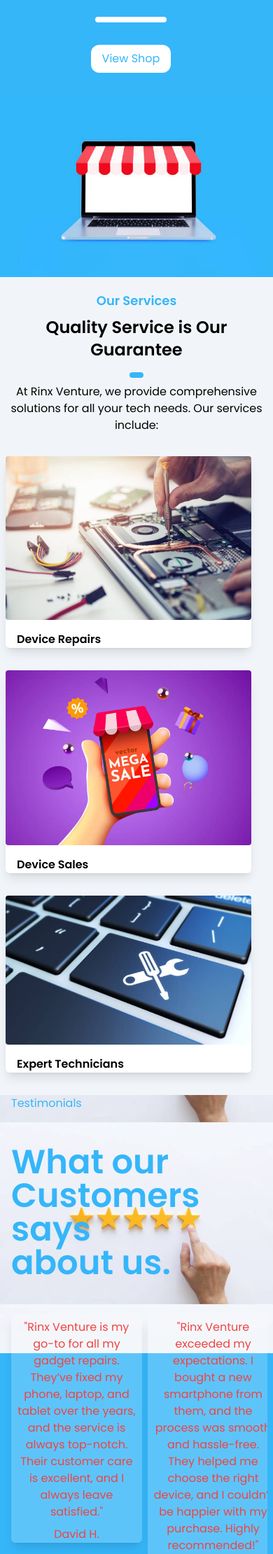
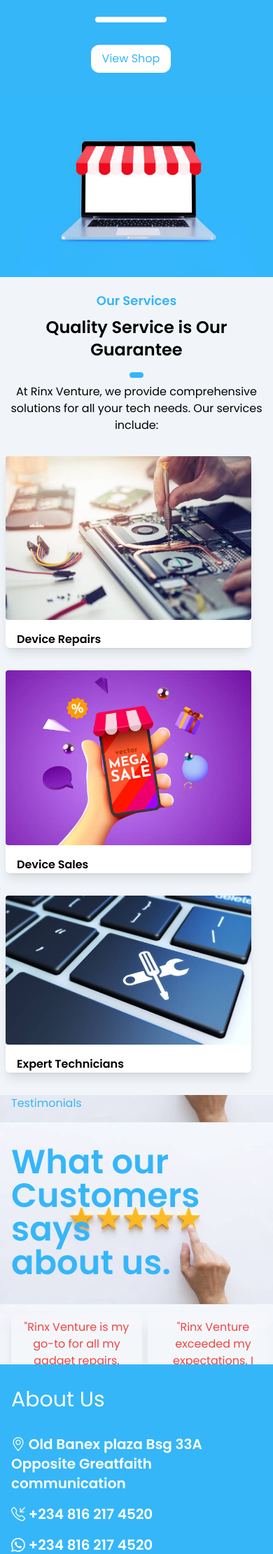
Before and after one commit to Stephen842/E-commerce, a Django app: page /phone-repair/ in a window 390 px wide. Shown: the part 3237-5458 px from the top of the page at 70% size. Run offline with Django 5.2, Linux system fonts and the light colour scheme; style sheets or scripts are compiled from the project's sources; some libraries are stand-ins or nearby versions.

Commit message:
I am still working on the footer aspect of the phone repair page, achieving 85% workdone

```diff
--- a/market/shop/static/repair.css
+++ b/market/shop/static/repair.css
@@ -1,3 +1,5 @@
+
+
 .nav{
     background-image: url(repair2.jpg);
     background-repeat: no-repeat;
@@ -31,5 +33,5 @@
 
   footer{
     background-color: #35b6f9;
-    height: 90vh;
+    background-size: cover;
   }
--- a/market/shop/templates/pages/phone.html
+++ b/market/shop/templates/pages/phone.html
@@ -129,11 +129,7 @@
             </div>
         </header>
 
-        <!-- This is for the whatsapp call to action button -->
-        <script src="https://static.elfsight.com/platform/platform.js" data-use-service-core defer></script>
-        <div class="elfsight-app-54c7cf36-5f68-4b49-8e08-05dad510663b" data-elfsight-app-lazy></div>
-
-        <section>
+        <section class='relative'>
             <div>
                 <div class='text-center mt-[5%]'>
                     <h2 class='text-lg text-[#35b6f9] font-bold mb-2'> About Us </h2>
@@ -239,7 +235,7 @@
                 </div>
             </div>
 
-            <div class='testimony mt-8 block lg:flex justify-between mb-8'>
+            <div class='testimony mt-8 block lg:flex justify-between mb-12'>
                 <div class='m-8 ml-4 md:ml-16'>
                     <h2 class='text-[#35b6f9]'> Testimonials </h2>
                     <h2 class='whitespace-pre-line mb-8 text-5xl text-[#35b6f9] font-extrabold'>
@@ -249,8 +245,8 @@
                     </h2>
                 </div>
                 <div class='mt-12 w-[100%] lg:w-[80%] mb-8'>
-                    <div class='carousel flex overflow-x-auto font-magnolia text-red-500 m-2 mb-4 '>
-                        <div class='w-[50%] h-[70%] md:w-[30%]  md:h-[40%] bg-white bg-opacity-20 shadow-lg mb-2 ml-2 rounded-md flex-none'>
+                    <div class='carousel flex overflow-x-auto text-red-500 m-2 mb-8 '>
+                        <div class='w-[50%] h-[70%] md:w-[30%]  md:h-[40%] bg-white bg-opacity-20 shadow-lg mb-4 ml-2 rounded-md flex-none'>
                             <div class = 'justify-center items-center h-full'>
                                 <p class='p-2 text-center'>
                                     "Rinx Venture is my go-to for all my gadget repairs. They’ve fixed my phone, laptop, and tablet over the years, and the service is always top-notch. Their customer care is excellent, and I always leave satisfied."
@@ -258,7 +254,7 @@
                                 <h2 class='text-center'>  David H. </h2>
                             </div>
                         </div>
-                        <div class='w-[50%] h-[70%] md:w-[30%]  md:h-[40%] bg-white bg-opacity-20 shadow-lg mb-2 ml-2 rounded-md flex-none'>
+                        <div class='w-[50%] h-[70%] md:w-[30%]  md:h-[40%] bg-white bg-opacity-20 shadow-lg mb-4 ml-2 rounded-md flex-none'>
                             <div class = 'justify-center items-center h-full'>
                                 <p class='p-2 text-center'>
                                     "Rinx Venture exceeded my expectations. I bought a new smartphone from them, and the process was smooth and hassle-free. They helped me choose the right device, and I couldn’t be happier with my purchase. Highly recommended!"
@@ -266,7 +262,7 @@
                                 <h2 class='text-center'> Sarah L. </h2>
                             </div>
                         </div>
-                        <div class='w-[50%] h-[70%] md:w-[30%]  md:h-[40%] bg-white bg-opacity-20 shadow-lg mb-2 ml-2 rounded-md flex-none'>
+                        <div class='w-[50%] h-[70%] md:w-[30%]  md:h-[40%] bg-white bg-opacity-20 shadow-lg mb-4 ml-2 rounded-md flex-none'>
                             <div class = 'justify-center items-center h-full'>
                                 <p class='p-2 text-center'>
                                     "I was impressed by how quickly Rinx Venture repaired my cracked phone screen. The service was not only fast but also of high quality. My phone looks and works like new!"
@@ -274,7 +270,7 @@
                                 <h2 class='text-center'>  Sophia W. </h2>
                             </div>
                         </div>
-                        <div class='w-[50%] h-[70%] md:w-[30%]  md:h-[40%] bg-white bg-opacity-20 shadow-lg mb-2 ml-2 rounded-md flex-none'>
+                        <div class='w-[50%] h-[70%] md:w-[30%]  md:h-[40%] bg-white bg-opacity-20 shadow-lg mb-4 ml-2 rounded-md flex-none'>
                             <div class = 'justify-center items-center h-full'>
                                 <p class='p-2 text-center'>
                                     "I bought a tablet from Rinx Venture and later returned for a repair on my old laptop. Both experiences were fantastic. They are knowledgeable, and they really care about customer satisfaction."
@@ -282,7 +278,7 @@
                                 <h2 class='text-center'> Daniel M. </h2>
                             </div>
                         </div>
-                        <div class='w-[50%] h-[70%] md:w-[30%]  md:h-[40%] bg-white bg-opacity-20 shadow-lg mb-2 ml-2 rounded-md flex-none'>
+                        <div class='w-[50%] h-[70%] md:w-[30%]  md:h-[40%] bg-white bg-opacity-20 shadow-lg mb-4 ml-2 rounded-md flex-none'>
                             <div class = 'justify-center items-center h-full'>
                                 <p class='p-2 text-center'>
                                     "I’ve used Rinx Venture multiple times for phone repairs, and they never disappoint. The technicians are knowledgeable and friendly, and the turnaround time is always impressive. Plus, their prices are unbeatable!"
@@ -294,22 +290,53 @@
             </div>
         </section>
 
-        <footer class=''>
-            <div>
-                <div>
+        <div class='relative'>
+        <!-- This is for the whatsapp call to action button -->
+        <div class="elfsight-app-54c7cf36-5f68-4b49-8e08-05dad510663b absolute" data-elfsight-app-lazy></div>
+        </div>
+
+        <footer class="relative w-full text-white py-8">
+            <div class="container mx-auto px-4">
+                <div class="grid grid-cols-1 md:grid-cols-3 gap-8">
+
+                    <!-- About Us Column -->
                     <div>
+                        <h2 class="text-3xl mb-8">About Us</h2>
+                        <ul class="text-xl font-bold space-y-4">
+                            <li><i class="bi bi-geo-alt"></i> Old Banex plaza Bsg 33A Opposite Greatfaith communication</li>
+                            <li><i class="bi bi-telephone-inbound"></i> +234 816 217 4520</li>
+                            <li><i class="bi bi-whatsapp"></i> +234 816 217 4520</li>
+                            <li><i class="bi bi-envelope-plus"></i> RinxVenture@gmail.com</li>
+                        </ul>
+                    </div>
 
+                    <!-- Links Column -->
+                    <div>
+                        <h2 class="text-3xl mb-8">Links</h2>
+                        <ul class="text-xl font-bold space-y-4">
+                            <li><a href="{% url 'store' %}"><i class="bi bi-arrow-right"></i> Store</a></li>
+                            <li><a href="{% url 'phone-repair' %}"><i class="bi bi-arrow-right"></i> Device Repair</a></li>
+                            <li><a href="#"><i class="bi bi-arrow-right"></i> Contact</a></li>
+                        </ul>
                     </div>
+
+                    <!-- Opening Hours Column -->
                     <div>
+                        <h2 class="text-3xl mb-8">Opening Hours</h2>
+                        <ul class="text-xl font-bold space-y-4">
+                            <li><i class="bi bi-clock"></i>&nbsp;Monday <span class="ml-4">8:00 AM - 7:00 PM</span></li>
+                            <li><i class="bi bi-clock"></i>&nbsp;Tuesday <span class="ml-4">8:00 AM - 7:00 PM</span></li>
+                            <li><i class="bi bi-clock"></i>&nbsp;Wednesday <span class="ml-4">8:00 AM - 7:00 PM</span></li>
+                            <li><i class="bi bi-clock"></i>&nbsp;Thursday <span class="ml-4">8:00 AM - 7:00 PM</span></li>
+                            <li><i class="bi bi-clock"></i>&nbsp;Friday <span class="ml-4">8:00 AM - 7:00 PM</span></li>
+                            <li><i class="bi bi-clock"></i>&nbsp;Saturday <span class="ml-4">8:00 AM - 7:00 PM</span></li>
+                            <li><i class="bi bi-clock"></i>&nbsp;Sunday <span class="ml-4">CLOSED</span></li>
+                        </ul>
+                    </div>
 
-                    </div>
-                    <div>
-
-                    </div>
                 </div>
             </div>
         </footer>
-
         <!-- This script below is for the navbar-->
         <script>
             const navLinks = document.querySelector('.nav-links')
@@ -318,5 +345,8 @@
                 navLinks.classList.toggle('top-[0%]')
             }
         </script>
+
+        <!-- This is for the whatsapp call to action button -->
+        <script src="https://static.elfsight.com/platform/platform.js" data-use-service-core defer></script>
     </body>
 </html>
--- a/market/shop/templates/pages/product-details.html
+++ b/market/shop/templates/pages/product-details.html
@@ -126,11 +126,13 @@
                     <p class='whitespace-pre-line'>
                         {{ all_product.description | safe  | slice:'950'}}
                     </p>
-                    <form method="post" action="" class='w-[95%] bg-[#35b6f9] hover:bg-red-500 mt-4 ml-1 text-center'>
+                    {% for product in related_products %}
+                    <form method="post" action="{% url 'homepage' %}" class='w-[95%] bg-[#35b6f9] hover:bg-red-500 mt-4 ml-1 text-center'>
                         {% csrf_token %}
                         <input type="hidden" name="all_product" value="{{ all_product.product.id }}"/>
                         <button type="submit" class=" font-bold py-2 px-4 text-white"><i class="bi bi-cart4"></i> &nbsp; Add To Cart </button>
                     </form>
+                    {% endfor %}
                 </div>
             </div>
 
--- a/market/tailwind.config.js
+++ b/market/tailwind.config.js
@@ -7,6 +7,8 @@ module.exports = {
     extend: {
       fontFamily: {
         poppins: ['Poppins', 'sans-serif'],
+        tangerine: ['Tangerine', 'serif'],
+        times: ['Times New Roman', 'serif'],
       },
     },
   },
```
Also changed, not shown: market/shop/templates/pages/home.html (+6 -4 lines).
